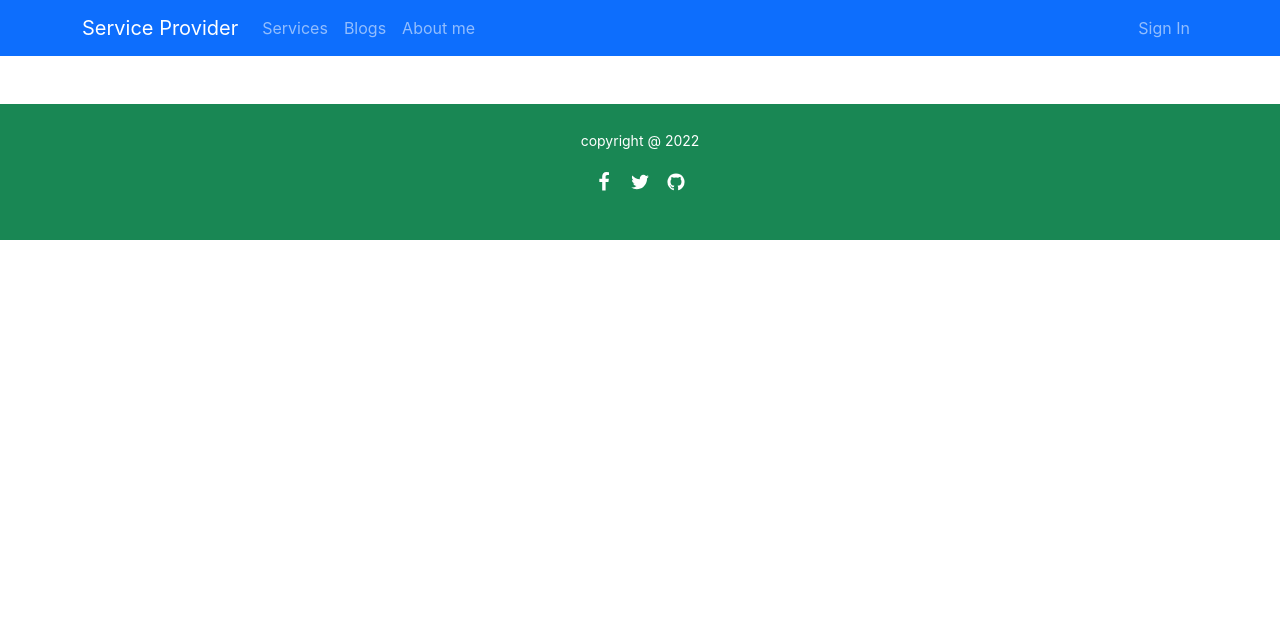
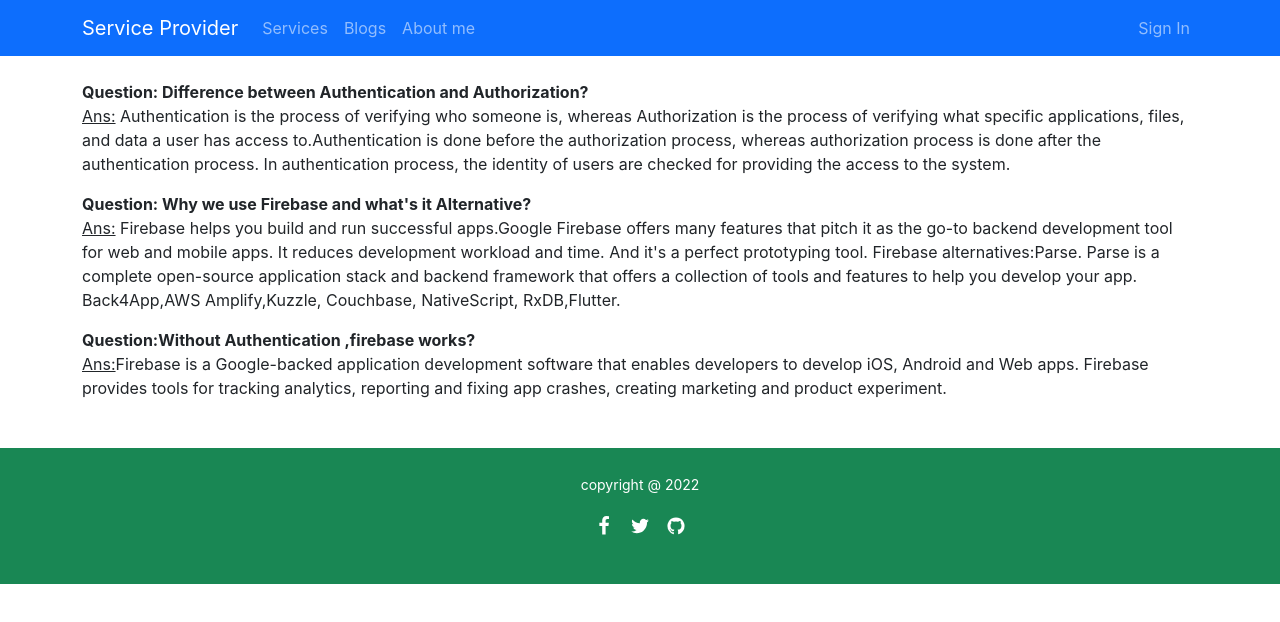
Before and after one commit to mubarakmohin1/firebase-Authentication-independent-service-provider, a React (Create React App) app: page /blogs in a window 1280 px wide. Shown: the top 622 px of the page. Built offline with nearby package versions, Linux system fonts and the light colour scheme; no server answers.

Commit message:
blogs is written

```diff
--- a/src/components/Blogs/Blogs.js
+++ b/src/components/Blogs/Blogs.js
@@ -3,7 +3,13 @@
 class Blogs extends Component {
     render() {
         return (
-            <div>
+            <div className='container mt-4 mb-4'>
+                <b>Question: Difference between Authentication and Authorization?</b>
+                <p><u>Ans:</u>  Authentication is the process of verifying who someone is, whereas Authorization is the process of verifying what specific applications, files, and data a user has access to.Authentication is done before the authorization process, whereas authorization process is done after the authentication process. In authentication process, the identity of users are checked for providing the access to the system.</p>
+                <b>Question: Why we use Firebase and what's it Alternative?</b>
+                <p><u>Ans:</u> Firebase helps you build and run successful apps.Google Firebase offers many features that pitch it as the go-to backend development tool for web and mobile apps. It reduces development workload and time. And it's a perfect prototyping tool. Firebase alternatives:Parse. Parse is a complete open-source application stack and backend framework that offers a collection of tools and features to help you develop your app. Back4App,AWS Amplify,Kuzzle,  Couchbase, NativeScript,  RxDB,Flutter.  </p>
+                <b>Question:Without Authentication ,firebase works?</b>
+                <p><u>Ans:</u>Firebase is a Google-backed application development software that enables developers to develop iOS, Android and Web apps. Firebase provides tools for tracking analytics, reporting and fixing app crashes, creating marketing and product experiment.</p>
 
             </div>
         );
```
